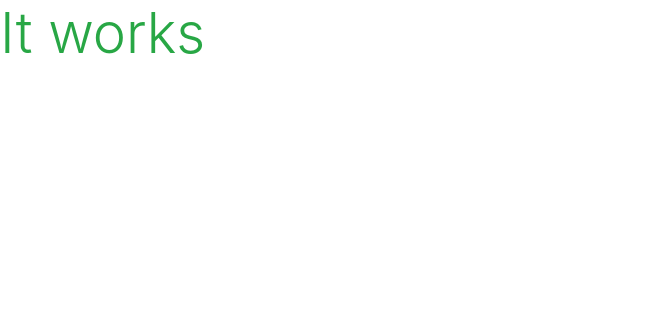
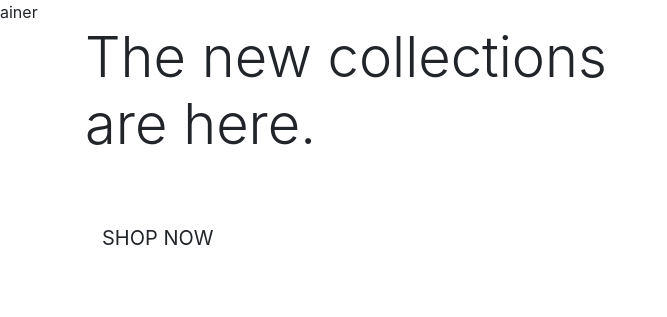
Before and after one commit to andrewcannan/boutique-ado, a Django app: page / in a window 1280 px wide. Shown: the top 317 px of the page, without its empty margins (0-667 px from the left). Run offline with Django 3.2, Linux system fonts and the light colour scheme.

Commit message:
added homepage content

```diff
--- a/home/templates/home/index.html
+++ b/home/templates/home/index.html
@@ -1,6 +1,25 @@
 {% extends 'base.html' %}
 {% load static %}
 
+{% block page_header %}
+    <div class="container header-cont">
+        <div class="row">
+            <div class="col">
+
+            </div>
+        </div>
+    </div>ainer
+{% endblock %}
+
 {% block content %}
-    <h1 class="display-4 text-success">It works</h1>
+    <div class="container h-100">
+        <div class="row h-100">
+            <div class="col-7 col-md-6 my-auto">
+                <h1 class="display-4 logo-font text-black">The new collections are here.</h1>
+                <div class="my-5">
+                    <a href="" class="shop-now-button btn btn-lg rounded-0 text-uppercase py-3">Shop Now</a>
+                </div>
+            </div>
+        </div>
+    </div>
 {% endblock %}
```
